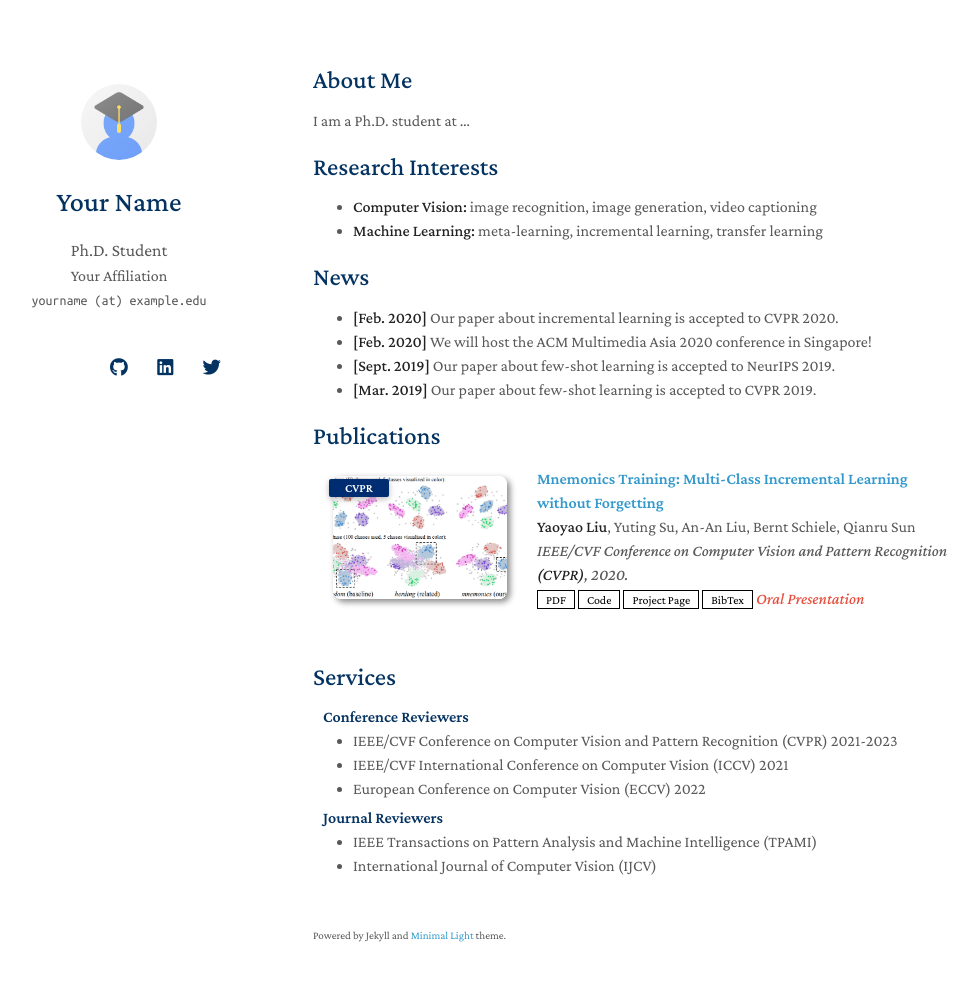
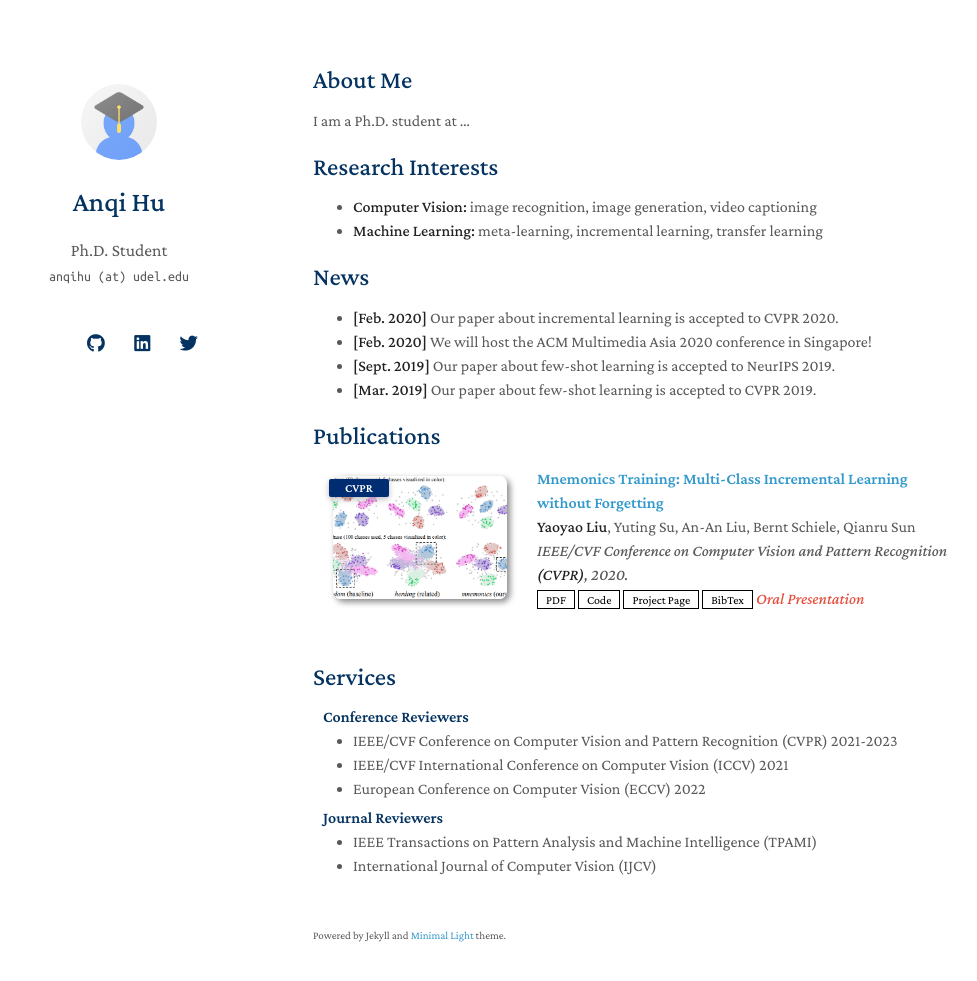
Before and after one commit to anqihu2/anqihu2.github.io, a Jekyll site: the page built from index.md, in a window 1280 px wide and 1016 px high. Shown: the top 981 px of the window, without its empty margins (157-1134 px from the left). Built offline with Jekyll 4.4.1, drawn with Linux system fonts in a browser that asks for light colours; nearby versions of some CDN libraries; a style sheet for code colours, icons or effects is not loaded; our own code applies the rules of GitHub Pages for plain Markdown files; part of the change alters nothing that is shown.

Commit message:
Update _config.yml
Added basic info to website.

```diff
--- a/_config.yml
+++ b/_config.yml
@@ -1,8 +1,9 @@
 # Basic Information
-title: Your Name
+title: Anqi Hu
 position: Ph.D. Student
-affiliation: Your Affiliation
-email: yourname (at) example.edu
+school affiliation: Department of Linguistics and Cognitive Science, University of Delaware, Newark, DE
+research afflitation: I am currently completing my dissertation projects in Northeastern University, Boston, MA
+email: anqihu (at) udel.edu
 
 # Search Engine Optimization (SEO)
 # The following information is used to improve the website traffic from search engines, e.g., Google.
@@ -12,11 +13,10 @@ canonical: https://minimal-light-theme.yliu.me/
 
 # Links
 # If you don't need one of them, you may delete the corresponding line.
-google_scholar: https://scholar.google.com/
 cv_link: assets/files/curriculum_vitae.pdf
-github_link: https://github.com/
-linkedin: https://www.linkedin.com/
-twitter: https://twitter.com/
+github_link: https://github.com/anqihu2/
+linkedin: https://www.linkedin.com/in/anqi-hu-7b797a280/
+twitter: https://twitter.com/AnqiHu6/
 
 # Images (e.g., your profile picture and your website's favicon)
 # "favicon" and "favicon_dark" are used for the light and dark modes, respectively.
@@ -32,14 +32,6 @@ enable_footnote: true
 # You may use the option to disable the automatic dark theme
 auto_dark_mode: true
 
-# Google Analytics ID
-# Please remove this if you don't use Google Analytics
-google_analytics: UA-111540567-4
-
-# Use this project as a remote theme for GitHub Pages
-# See the guide here: https://docs.github.com/en/pages/setting-up-a-github-pages-site-with-jekyll/adding-a-theme-to-your-github-pages-site-using-jekyll
-remote_theme: yaoyao-liu/minimal-light
-
 # The following files will be removed from the generated website.
 exclude:
   - Gemfile
```
